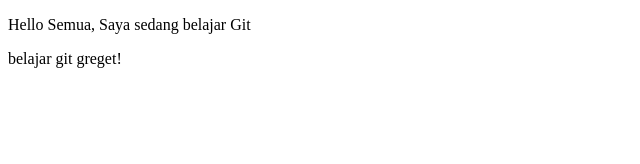
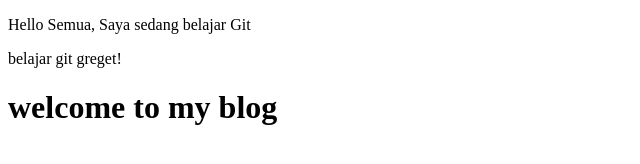
Before and after one commit to slamets75/belajar-git, a plain HTML site: page index.html in a window 1280 px wide. Shown: the whole page, without its empty margins (0-640 px from the left). Drawn offline with Linux system fonts and the light colour scheme.

Commit message:
ubah title dan tambah welcome text

```diff
--- a/index.html
+++ b/index.html
@@ -2,10 +2,12 @@
 <html>
     <head>
         <meta charset="utf-8">
-        <title>Belajar Git - Proyek-1</title>
+        <title>Belajar Git - RemoteRepository</title>
     </head>
     <body>
         <p>Hello Semua, Saya sedang belajar Git</p>
 	<p>belajar git greget!</p>
+
+<h1>welcome to my blog	</h1>
     </body>
 </html>
```
